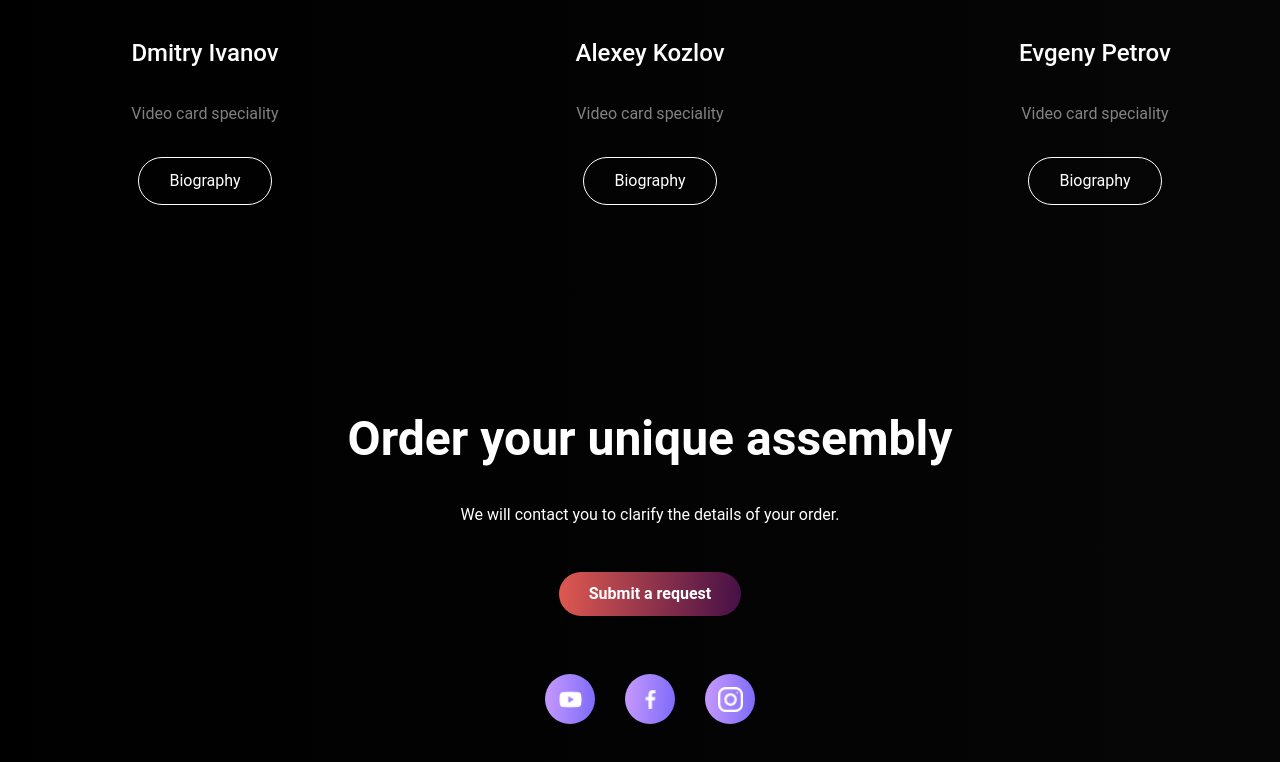
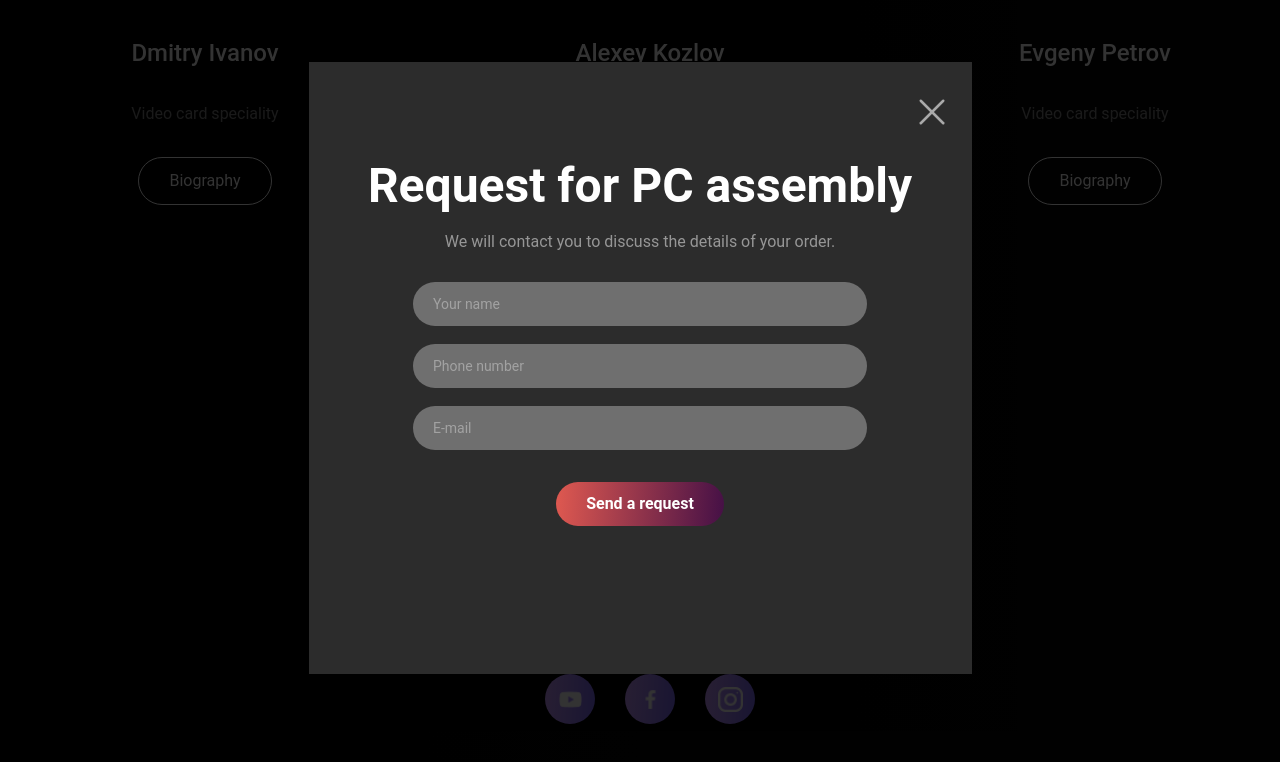
Before and after one commit to DmytroLamashevskyi/computer-service-front, a plain HTML site: page index.html in a window 1280 px wide. Both pictures are taken after a click on the button "Submit a request". Shown: the part 3008-3770 px from the top of the page. Drawn offline with Linux system fonts and the light colour scheme; a web font is replaced by a local one.

Commit message:
Added Modal window with logic

```diff
--- a/css/style.css
+++ b/css/style.css
@@ -388,3 +388,78 @@ h6 {
   width: 50%;
   height: 50%;
 }
+
+.modal {
+  position: fixed;
+  inset: 0;
+  width: 100%;
+  height: 100%;
+  overflow-x: hidden;
+  overflow-y: auto;
+  z-index: 10;
+  padding: 3rem 0;
+  background: rgba(0, 0, 0, 0.8);
+  display: none;
+}
+
+.modal-container {
+  position: relative;
+  width: 66.3rem;
+  padding: 9rem 1rem;
+  background: #2c2c2c;
+  text-align: center;
+}
+.modal-close {
+  position: absolute;
+  top: 3rem;
+  right: 2rem;
+  width: 4rem;
+  height: 4rem;
+  cursor: pointer;
+}
+
+.modal-header {
+  font-weight: 700;
+  font-size: 4.8rem;
+  line-height: 140%;
+  margin-bottom: 1rem;
+}
+
+.modal-subhead {
+  margin-bottom: 2.8rem;
+  font-size: 1.6rem;
+  line-height: 160%;
+  opacity: 0.5;
+}
+
+.modal-form {
+  margin: 0 auto 3.2rem auto;
+  width: 45.4rem;
+}
+
+.modal-item {
+  height: 4.4rem;
+  margin-bottom: 0 auto 3.2rem auto;
+}
+.modal-item:not(:last-child) {
+  margin-bottom: 1.8rem;
+}
+
+.modal-input {
+  width: 100%;
+  height: 100%;
+  background-color: gray;
+  border-radius: 5rem;
+  font-size: 1.4rem;
+  line-height: 160%;
+  color: white;
+  opacity: 0.8;
+  padding-inline: 2rem;
+}
+
+.modal-input::placeholder {
+  font-size: 1.4rem;
+  line-height: 160%;
+  opacity: 0.5;
+  color: white;
+}
--- a/index.html
+++ b/index.html
@@ -19,7 +19,9 @@
             <a href="#">Work</a>
             <a href="#">Team</a>
           </nav>
-          <button type="button" class="button header-button">Request</button>
+          <button type="button" class="button header-button modal-button">
+            Request
+          </button>
         </div>
       </div>
     </header>
@@ -45,7 +47,7 @@
               <div class="timer-text">Seconds</div>
             </div>
           </div>
-          <button class="button timer-button">Request</button>
+          <button class="button timer-button modal-button">Request</button>
         </div>
         <div class="main-display-bg">
           <img src="img/main-screen__bgc.png" alt="Main screen Background" />
@@ -165,7 +167,9 @@
             <div class="assembly-description">
               We will contact you to clarify the details of your order.
             </div>
-            <button class="button assembly-button">Submit a request</button>
+            <button class="button assembly-button modal-button">
+              Submit a request
+            </button>
             <div class="socials">
               <div class="social-item">
                 <img src="img/youtube.png" alt="Youtube" />
@@ -180,7 +184,37 @@
           </div>
         </div>
       </section>
+
+      <form action="#" class="modal block-center">
+        <div class="modal-container">
+          <div class="modal-close">
+            <img src="img/cancel.svg" alt="Close form" />
+          </div>
+          <h3 class="modal-header">Request for PC assembly</h3>
+          <div class="modal-subhead">
+            We will contact you to discuss the details of your order.
+          </div>
+          <div class="modal-form">
+            <div class="modal-item">
+              <input type="text" class="modal-input" placeholder="Your name" />
+            </div>
+            <div class="modal-item">
+              <input
+                type="tel"
+                class="modal-input"
+                placeholder="Phone number"
+              />
+            </div>
+            <div class="modal-item">
+              <input type="email" class="modal-input" placeholder="E-mail" />
+            </div>
+          </div>
+          <button type="submit" class="button assembly-button">
+            Send a request
+          </button>
+        </div>
+      </form>
     </main>
-    <footer></footer>
+    <script src="js/main.js"></script>
   </body>
 </html>
--- a/js/main.js
+++ b/js/main.js
@@ -0,0 +1,14 @@
+const modalWindow = document.querySelector(".modal");
+const modalOpenButtons = document.querySelectorAll(".modal-button");
+
+const modalCloseButton = document.querySelector(".modal-close");
+
+modalCloseButton.addEventListener("click", () => {
+  modalWindow.style.display = "none";
+});
+
+modalOpenButtons.forEach((btn) => {
+  btn.addEventListener("click", () => {
+    modalWindow.style.display = "flex";
+  });
+});
```
Also changed, not shown: img/cancel.svg (added).
